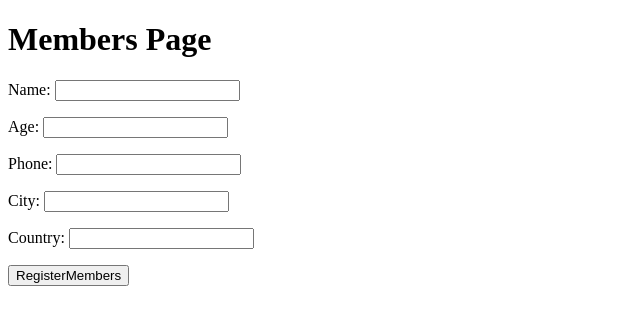
After one commit to ventilationZ/laughing-octo-fiesta, a Django app: page /members/ in a window 1280 px wide. The commit adds this page. Shown: the top 325 px of the page, without its empty margins (0-640 px from the left). Run offline with Django 4.2, Linux system fonts and the light colour scheme.

Commit message:
unstyled working forms

```diff
--- a/djangoForms/forms.py
+++ b/djangoForms/forms.py
@@ -10,3 +10,11 @@ class user_reg(forms.Form):
 class user_login(forms.Form):
     username = forms.CharField(max_length=100)
     user_password = forms.CharField()
+
+
+class MembersReg(forms.Form):
+    name = forms.CharField(max_length=100)
+    age = forms.CharField(max_length=100)
+    phone = forms.CharField(max_length=100)
+    city = forms.CharField(max_length=100)
+    country = forms.CharField(max_length=100)
--- a/djangoForms/settings.py
+++ b/djangoForms/settings.py
@@ -117,7 +117,9 @@ USE_TZ = True
 # https://docs.djangoproject.com/en/4.1/howto/static-files/
 
 STATIC_URL = 'static/'
-
+STATICFILES_DIRS =[
+    BASE_DIR / "static"
+]
 # Default primary key field type
 # https://docs.djangoproject.com/en/4.1/ref/settings/#default-auto-field
 
--- a/djangoForms/urls.py
+++ b/djangoForms/urls.py
@@ -16,9 +16,10 @@ Including another URLconf
 from django.contrib import admin
 from django.urls import path
 
-from . import  views
+from . import views
 
 urlpatterns = [
     path('admin/', admin.site.urls),
-    path('register/', views.reg, name='register')
+    path('register/', views.reg, name='register'),
+    path('members/', views.reg_members, name='members')
 ]
--- a/djangoForms/views.py
+++ b/djangoForms/views.py
@@ -1,15 +1,43 @@
 from django.shortcuts import render
 from .forms import user_reg
+from .forms import MembersReg
+
+
 def reg(request):
     submit_button = request.POST.get("jhbe")
-    name =''
-    email =''
-    password =''
+    name = ''
+    email = ''
+    password = ''
 
-    reg_form =user_reg(request.POST or None)
+    reg_form = user_reg(request.POST or None)
     if reg_form.is_valid():
         name = reg_form.cleaned_data.get("name")
         email = reg_form.cleaned_data.get("email")
         password = reg_form.cleaned_data.get("password")
-    context ={'reg_form':reg_form , 'name':name , 'email': email, 'submit_button' : submit_button}
-    return render(request,'register.html',context)
+    context = {'reg_form': reg_form, 'name': name, 'email': email, 'submit_button': submit_button}
+    return render(request, 'register.html', context)
+
+
+def reg_members(request):
+    submit_members = request.POST.get("members")
+    name = ''
+    age = ''
+    phone = ''
+    city = ''
+    country = ''
+
+    reg_members = MembersReg(request.POST or None)
+    if reg_members.is_valid():
+        name = reg_members.cleaned_data.get("name")
+        age = reg_members.cleaned_data.get("age")
+        phone = reg_members.cleaned_data.get("phone")
+        city = reg_members.cleaned_data.get("city")
+        country = reg_members.cleaned_data.get("country")
+    context = {'reg_members': reg_members,
+               'name': name,
+               'age': age,
+               'phone': phone,
+               'city': city,
+               'country': country,
+               'submit_members': submit_members}
+    return render(request, 'members.html', context)
--- /dev/null
+++ b/templates/members.html
@@ -0,0 +1,27 @@
+<!DOCTYPE html>
+<html lang="en">
+<head>
+    <meta charset="UTF-8">
+    <title>title</title>
+    {% load static %}
+    <link rel="stylesheet" href="{% static "style.css" %}">
+
+</head>
+<body>
+<h1>Members Page</h1>
+<form action="" method="POST">
+    {% csrf_token %}
+    {{ reg_members.as_p }}
+    <input type="submit" name="members" value="RegisterMembers">
+</form>
+{% if submit_members == "RegisterMembers" %}
+
+    {{ name }}
+    {{ age }}
+    {{ phone }}
+    {{ city }}
+    {{ country }}
+
+{% endif %}
+</body>
+</html>
```
Also changed, not shown: templates/register.html (+9 -3 lines), static/style.css (added).
